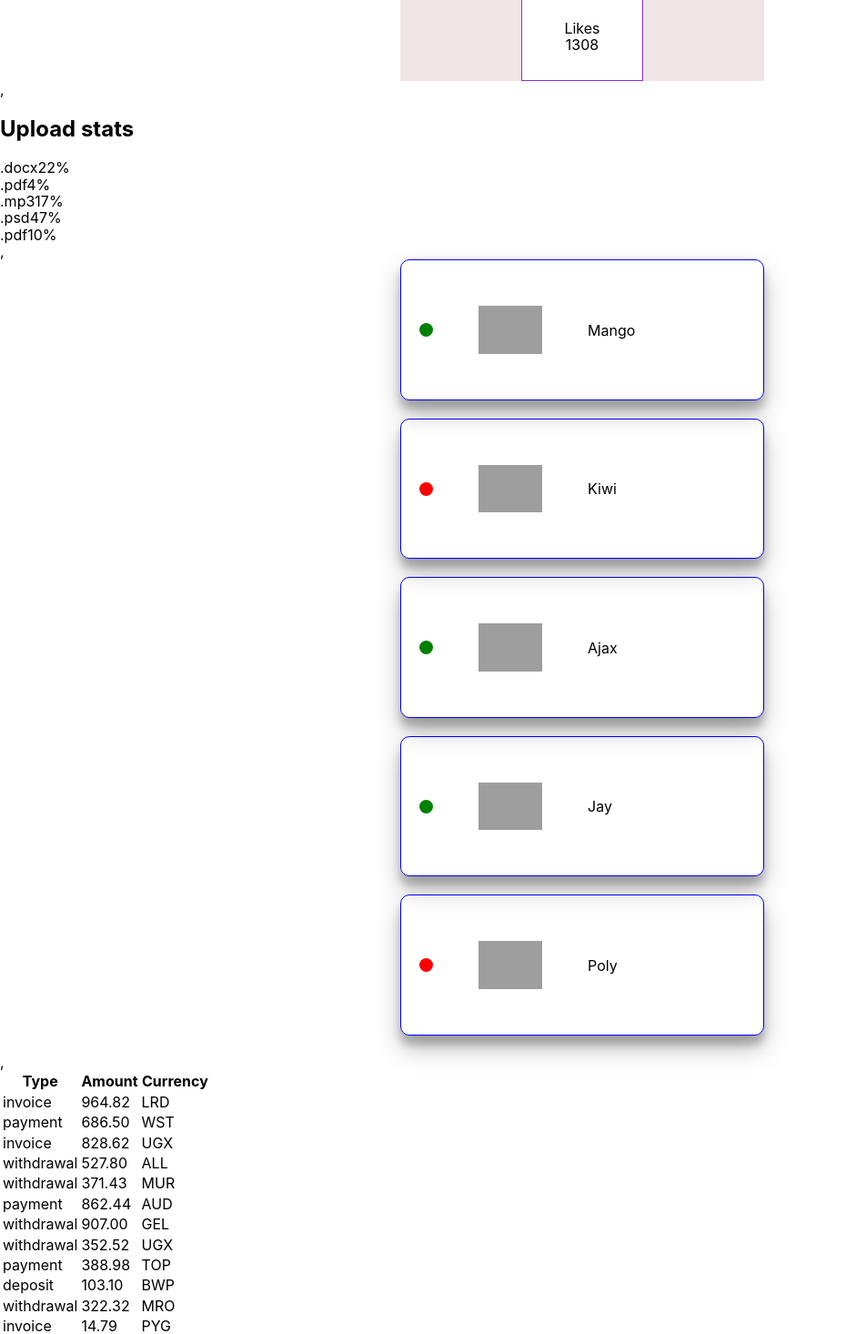
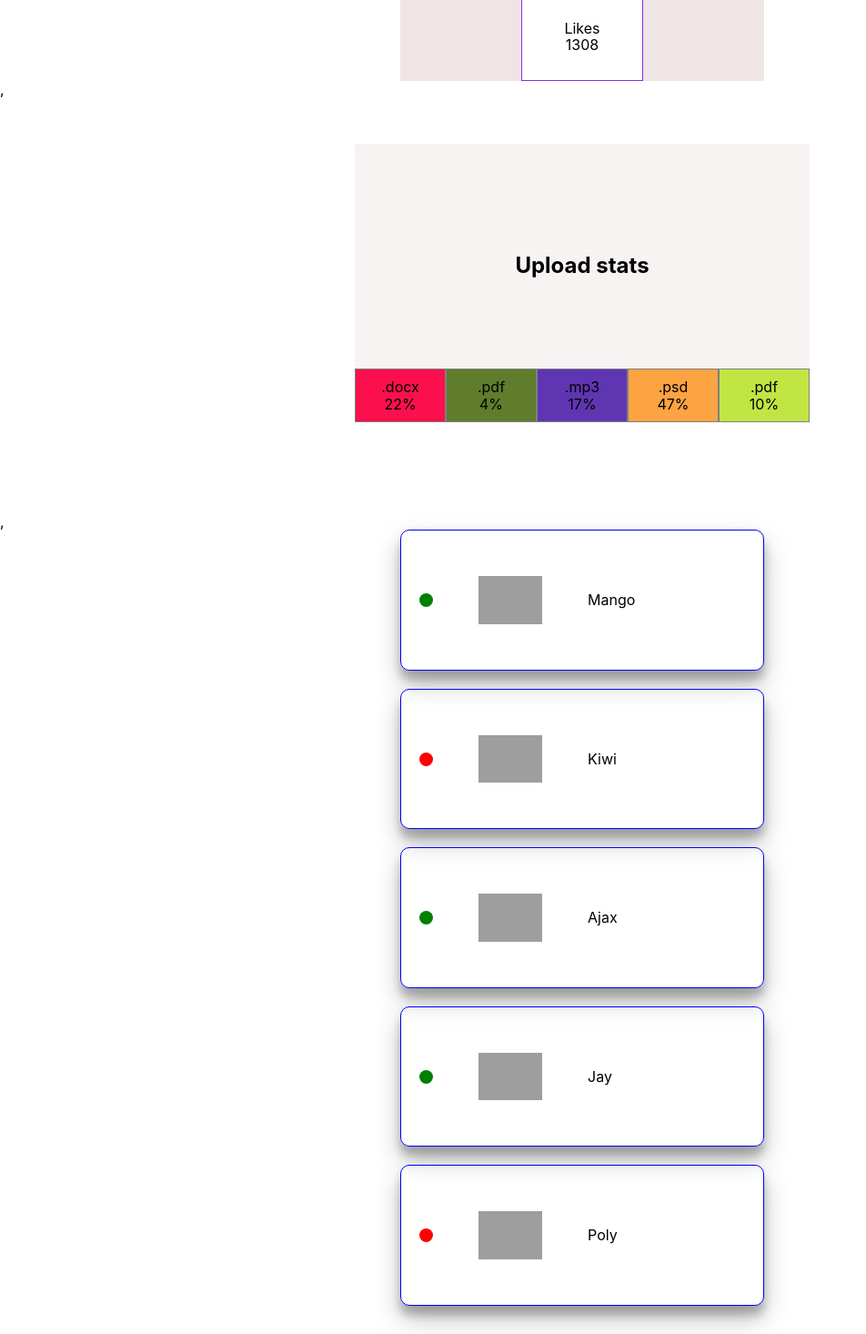
Before and after one commit to NatalliaMaskalenko/goit-react-hw-01-components, a React (Create React App) app: page / in a window 1280 px wide. Shown: the part 520-1986 px from the top of the page at 91% size, without its empty margins (0-952 px from the left). Built offline with nearby package versions, Linux system fonts and the light colour scheme; grey boxes are pictures that could not be loaded.

Commit message:
Добавляет стилизацию ко всем блокам

```diff
--- a/src/components/Statistics/Statistics.js
+++ b/src/components/Statistics/Statistics.js
@@ -1,12 +1,12 @@
 import PropTypes from 'prop-types';
 import s from'./Statistics.module.css';
 
-import StatisticsItem from "../StatisticsItem/StatisticsItem";
+import StatisticsItem from "./StatisticsItem";
 
 export default function Statistics({title = 'Upload stats', stats}) {
-    return (<section class="statistics">
-        <h2 class="title">{title}</h2>
-        <ul class="stat-list">
+    return (<section className={s.statistics}>
+        <h2 className={s.title}>{title}</h2>
+        <ul className={s.statList}>
             {stats.map(el => (
                 <StatisticsItem
                     key={el.id}
--- a/src/components/Statistics/Statistics.module.css
+++ b/src/components/Statistics/Statistics.module.css
@@ -0,0 +1,28 @@
+.statistics {
+  width: 500px;
+  padding-top: 100px;
+  margin-left: auto;
+  margin-right: auto;
+  margin-bottom: 100px;
+  margin-top: 50px;
+  text-align: center;
+  background-color: rgba(235, 225, 225, 0.411);
+}
+
+.title {
+  margin-bottom: 100px;
+}
+
+.statList {
+  display: flex;
+  flex-wrap: wrap;
+}
+
+.item {
+  flex-basis: calc(100% / 5);
+  display: flex;
+  flex-direction: column;
+  border: 1px solid gray;
+  padding-top: 10px;
+  padding-bottom: 10px;
+}
--- /dev/null
+++ b/src/components/Statistics/StatisticsItem.js
@@ -0,0 +1,26 @@
+import PropTypes from 'prop-types';
+import s from'./Statistics.module.css';
+
+export default function StatisticsItem({ label, percentage }) {
+    return (<li className={s.item}
+    style={{ backgroundColor: randomColor() }}>
+        <span className={s.label}>{label}</span>
+        <span className={s.percentage}>{percentage}%</span>
+    </li>)
+};
+
+StatisticsItem.propTypes = {
+    label: PropTypes.string.isRequired,
+    percentage: PropTypes.number.isRequired,
+}
+
+
+const randomIntegerFromInterval = (min, max) => {
+    return Math.floor(Math.random() * (max - min + 1) + min);
+};
+
+function randomColor() {
+    return `rgb(${randomIntegerFromInterval(0, 255)},
+              ${randomIntegerFromInterval(0, 255)},
+              ${randomIntegerFromInterval(0, 255)})`;
+}
--- a/src/components/StatisticsItem/StatisticsItem.js
+++ /dev/null
@@ -1,13 +0,0 @@
-import PropTypes from 'prop-types';
-
-export default function StatisticsItem({ label, percentage }) {
-    return (<li class="item" >
-        <span class="label">{label}</span>
-        <span class="percentage">{percentage}%</span>
-    </li>)
-};
-
-StatisticsItem.propTypes = {
-    label: PropTypes.string.isRequired,
-    percentage: PropTypes.number.isRequired,
-}
--- a/src/components/TransactionHistory/Transactions.js
+++ b/src/components/TransactionHistory/Transactions.js
@@ -1,21 +1,22 @@
 import PropTypes from 'prop-types';
+import s from'./Transactions.module.css';
 
 
 export default function Transactions({ transactions }) {
-    return (<table class="transaction-history">
-  <thead>
-    <tr>
-      <th>Type</th>
-      <th>Amount</th>
-      <th>Currency</th>
+    return (<table className={s.transactionHistory}>
+  <thead className={s.thead}>
+    <tr className={s.headString}>
+      <th className={s.headItem}>Type</th>
+      <th className={s.headItem}>Amount</th>
+      <th className={s.headItem}>Currency</th>
     </tr>
   </thead>
-   <tbody>
+   <tbody className={s.tbody}>
         {transactions.map(el => (
-     <tr key={el.id}>
-      <td>{el.type}</td>
-      <td>{el.amount}</td>
-      <td>{el.currency}</td>
+     <tr className={s.string} key={el.id}>
+      <td className={s.item}>{el.type}</td>
+      <td className={s.item}>{el.amount}</td>
+      <td className={s.item}>{el.currency}</td>
     </tr>
     ))}
    </tbody>
--- /dev/null
+++ b/src/components/TransactionHistory/Transactions.module.css
@@ -0,0 +1,40 @@
+.transactionHistory {
+  width: 600px;
+  margin-left: auto;
+  margin-right: auto;
+  display: block;
+  border: 1px solid rgb(197, 197, 197);
+  box-shadow: 0 5px 10px rgba(0, 0, 0, 0.25), 0 10px 10px rgba(0, 0, 0, 0.22);
+  margin-bottom: 50px;
+}
+
+.thead,
+tbody {
+  display: block;
+}
+
+.string,
+.headString {
+  display: flex;
+  flex-wrap: wrap;
+}
+
+.headItem {
+  flex-basis: calc(100% / 3);
+  text-align: center;
+  background-color: cornflowerblue;
+  border: 1px solid white;
+}
+
+.item {
+  flex-basis: calc(100% / 3);
+  text-align: center;
+  border: 1px solid white;
+  text-transform: capitalize;
+  padding-bottom: 10px;
+  padding-top: 10px;
+}
+
+.string:nth-child(2n) {
+  background-color: rgba(176, 226, 250, 0.384);
+}
```
Also changed, not shown: src/components/StatisticsItem/StatisticsItem.css (deleted), src/components/TransactionHistory/Transactions.css (deleted).
